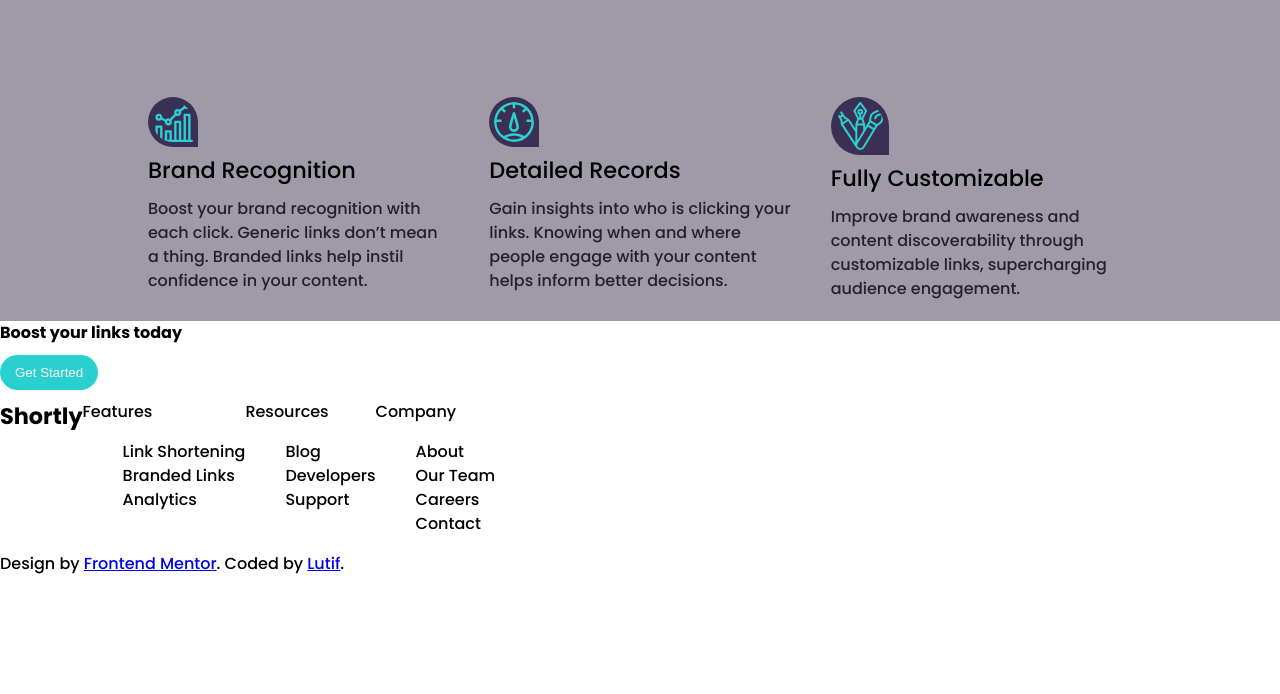
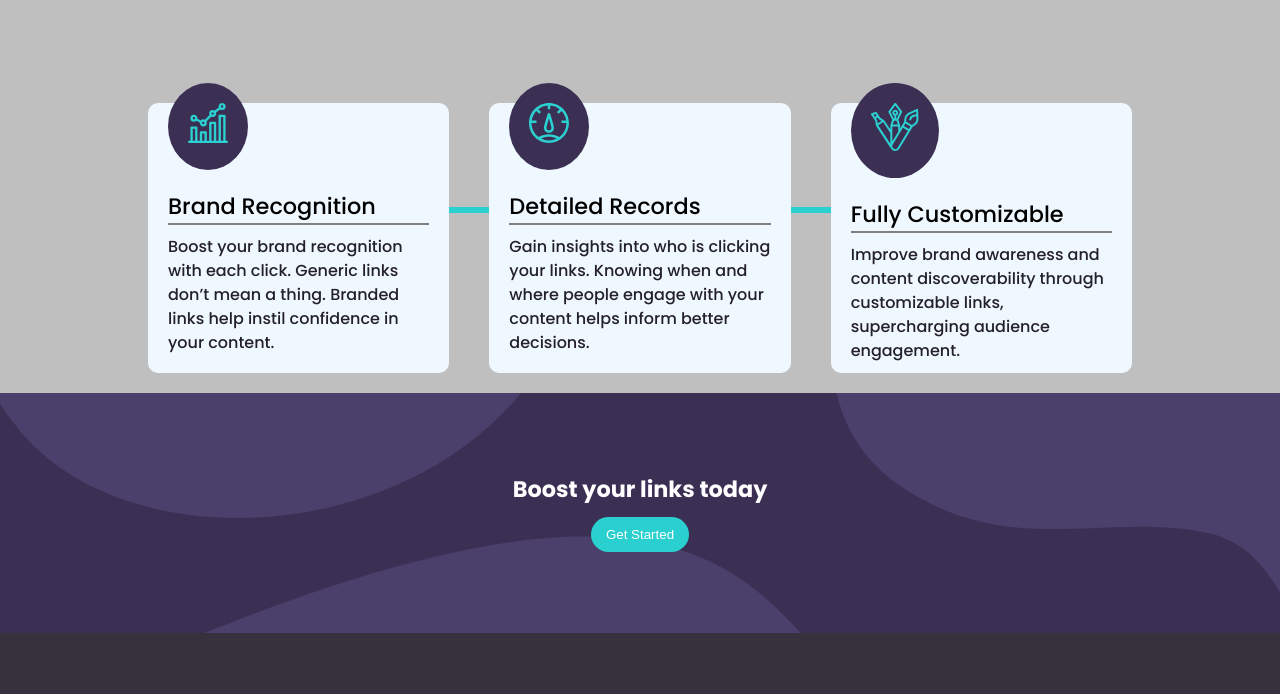
Before and after one commit to Lutif/shorty, a plain HTML site: page index.html in a window 1280 px wide. Shown: the part 1067-1761 px from the top of the page. Before the commit the page ends 1643 px from the top, so only its background shows below. Drawn offline with Linux system fonts and the light colour scheme.

Commit message:
adding styles to statistics section

```diff
--- a/index.html
+++ b/index.html
@@ -64,10 +64,12 @@
 <div class="heading">Advanced Statistics</div>
 <div class="body-text">Track how your links are performing across the web with our
   advanced statistics dashboard.</div>
-<div class="cards">
+  <div class='style-line'></div>
+  <div class="cards">
 
   <div class="card">
-    <img src='./images/icon-brand-recognition.svg' class="image" />
+    <div class="image">
+    <img src='./images/icon-brand-recognition.svg'  /></div>
       <div class="sub-heading">Brand Recognition </div>
       <div class="body-text">Boost your brand recognition with each click. Generic links don’t
         mean a thing. Branded links help instil confidence in your content.
@@ -76,7 +78,7 @@
   </div>
 
   <div class="card">
-    <img src='./images/icon-detailed-records.svg' class="image" />
+    <div  class="image"> <img src='./images/icon-detailed-records.svg' /></div>
       <div class="sub-heading">Detailed Records </div>
       <div class="body-text">
         Gain insights into who is clicking your links. Knowing when and where
@@ -85,7 +87,7 @@
   </div>
 
   <div class="card">
-    <img src='./images/icon-fully-customizable.svg' class="image" />
+    <div class="image"><img src='./images/icon-fully-customizable.svg'  /></div>
       <div class="sub-heading">  Fully Customizable </div>
       <div class="body-text">  Improve brand awareness and content discoverability through customizable links, supercharging audience engagement.</div>
 
--- a/styles.css
+++ b/styles.css
@@ -62,6 +62,8 @@ color:white;
     align-items: center;
     padding-left: 10vw;
     padding-top: 10vh;
+    text-align: center;
+    justify-content: flex-end;
 }
 
 .main .content{
@@ -79,13 +81,14 @@ color:white;
 .main-image{
     width:40vw;
     height: auto;
+    align-self: flex-end;
 
 
 }
 
 /* form area */
 .container{
-    background:linear-gradient(0deg,var(--Grayish-Violet) 100px, white 100px);
+    background:linear-gradient(0deg,var(--Gray) 100px, white 100px);
 
 }
 .form{
@@ -123,7 +126,8 @@ float: right;
 /* statistics-section */
 .statistics-section{
     padding-top: 20vh;
-    background-color:var(--Grayish-Violet);
+    background-color:var(--Gray);
+z-index: -1;
 }
 
 .statistics-section .heading{
@@ -136,28 +140,51 @@ text-align:center;
     text-align: center;
 }
 
+.style-line{
+    border: 3px solid var(--Cyan);
+position: relative;
+top: 210px;
+width: 40vw;
+left: 30vw;
+z-index: 1;
+}
+
 .cards{
+
     display: flex;
     margin: 10vh 10vw 0 10vw;
+
 }
 
 
 .card{
     width: 33%;
-    padding:20px;
+    margin:20px;
+    padding: 0 20px 10px 20px;
+    border-radius: 10px;
+    background-color: aliceblue;
+    z-index: 4;
 }
 
 .image {
-
+    width: fit-content;
     background-color:var(--Dark-Violet);
-
-    border-radius: 50% 50% 0 50% ;
     border:none;
-    padding: 5px;
+    padding: 20px;
+    transform: translateY(-20px);
+    border-radius: 50%
 }
 .sub-heading{
     font-size:1.4rem;
     margin-bottom: 10px;
+}
+
+.sub-heading::after{
+    content: "\A";
+    display: block;
+    border: 1px solid grey;
+
+
 }
 
 
@@ -170,9 +197,31 @@ Footer{
     display: flex;
 }
 
+.callofaction{
+    height: 30vh;
+    background-image: url("./images/bg-boost-desktop.svg");
+    background-color:var(--Dark-Violet);
+text-align: center;
+padding: 10vh;
+box-sizing: border-box;
+color: #fff;
+}
+
+Footer{
+    display: flex;
+    background-color:var(--Very-Dark-Blue);
+    padding:5vw;
+    justify-content: space-between;
+}
+
 Footer li {
+    align-self: flex-start;
 list-style: none;
 }
+
+
+
+
 
 button{
     padding: 10px 15px;
@@ -187,6 +236,7 @@ button:hover{
     cursor: pointer;
 }
 .heading{
+    font-size: 1.4rem;
     font-weight: bold;
 
 
```
